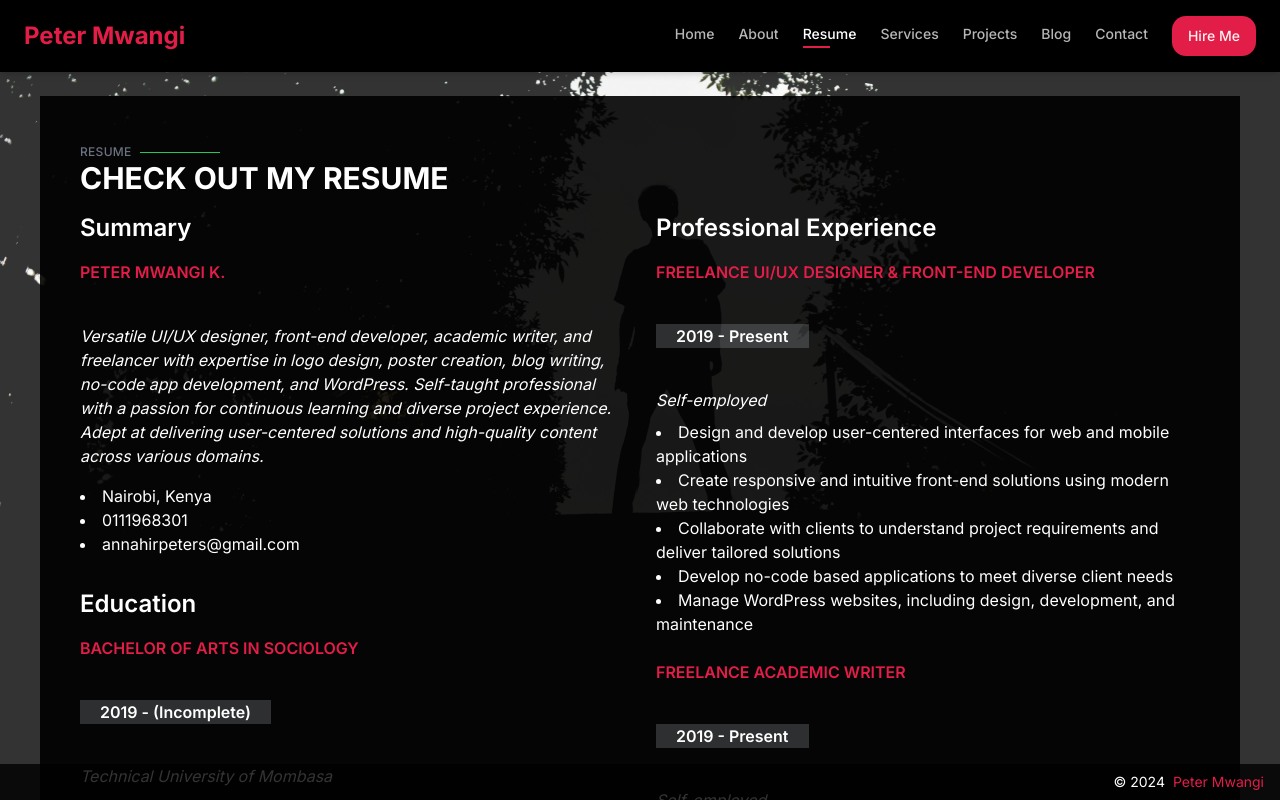
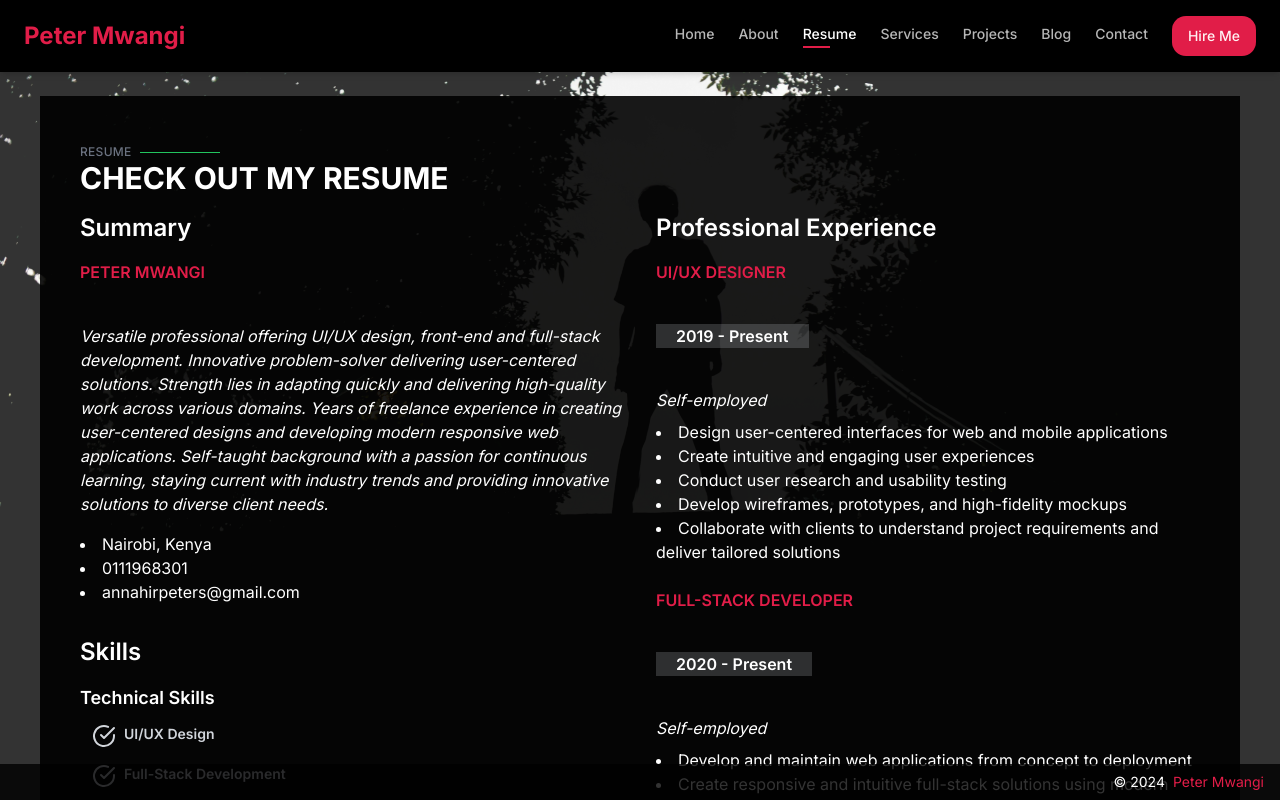
Before and after one commit to Peterkaranjamwangi/portfolio, a Next.js app: page /resume in a window 1280 px wide. Built offline with nearby package versions, Linux system fonts and the light colour scheme.

Commit message:
Content Updates

```diff
--- a/app/about/Main.tsx
+++ b/app/about/Main.tsx
@@ -18,11 +18,12 @@ export default function Main() {
 
         <div className="lg:w-2/3 lg:pl-12" data-aos="fade-left">
           <h3 className="text-2xl font-semibold mb-4 text-primary">
-            UI/UX Designer, Front-End Developer & Academic Writer
+            UI/UX Designer | Full-Stack Developer | Graphic Designer
           </h3>
           <p className="italic mb-6 text-gray-300">
-            Versatile professional with expertise in UI/UX design, front-end
-            development, and academic writing. Passionate about creating
+            Innovative problem-solver delivering user-centered solutions.
+            Versatile professional with expertise in UI/UX design, full-stack
+            development, and graphic design. Passionate about creating
             responsive, user-centric web applications and impactful digital
             experiences.
           </p>
@@ -32,12 +33,18 @@ export default function Main() {
               <li className="flex items-center">
                 <ChevronRight className="mr-2 text-green-500" />
                 <strong className="mr-2">Website:</strong>
-                <span>www.example.com</span>
+                <a
+                  href="http://petermwangi.vercel.app"
+                  target="_blank"
+                  className="text-primary underline "
+                >
+                  petermwangi.vercel.app
+                </a>
               </li>
               <li className="flex items-center">
                 <ChevronRight className="mr-2 text-green-500" />
                 <strong className="mr-2">Phone:</strong>
-                <span>(Your phone number)</span>
+                <span>0111968301</span>
               </li>
               <li className="flex items-center">
                 <ChevronRight className="mr-2 text-green-500" />
@@ -61,13 +68,15 @@ export default function Main() {
           </div>
 
           <p className="text-gray-300">
-            As a self-taught front-end developer since 2019, I specialize in
-            React, Next.js, TypeScript, and Tailwind CSS. My expertise extends
-            to Bootstrap, responsive design, and UI/UX principles. I am
-            proficient in creating user-centered web applications, from concept
-            to deployment. Additionally, I have skills in academic writing, logo
-            design, and no-code solutions, allowing me to offer versatile
-            digital services.
+            With years of freelance experience, I've honed my skills in creating
+            user-centered designs and developing modern responsive web
+            applications. My strength lies in adapting quickly and delivering
+            high-quality work across various domains. As a self-taught
+            professional with a passion for continuous learning, I stay current
+            with industry trends and provide innovative solutions to diverse
+            client needs. My expertise spans UI/UX design, full-stack
+            development, and graphic design, allowing me to offer comprehensive
+            digital services from concept to deployment.
           </p>
         </div>
       </div>
--- a/app/resume/page.tsx
+++ b/app/resume/page.tsx
@@ -1,7 +1,11 @@
 import React from "react";
 import InnerLayout from "@/components/InnerLayout";
 import PageTitle from "@/components/PageTitle";
-import { resumeData } from "@/constants/constants";
+import {
+  SoftskillsData,
+  TechnicalskillsData,
+  resumeData,
+} from "@/constants/constants";
 import { CircleCheckBig } from "lucide-react";
 
 export default function ResumePage() {
@@ -23,30 +27,17 @@ export default function ResumePage() {
             </ul>
           </div>
 
-          <h3 className="text-2xl font-semibold mb-4">Education</h3>
-          {resumeData.education.map((edu, index) => (
-            <div key={index} className="mb-6">
-              <h4 className="line-height-18 text-18 font-semibold uppercase text-primary mb-10">
-                {edu.degree}
-              </h4>
-              <h5 className="text-16 bg-gray-300/20 px-5 py-15 inline-block font-semibold mb-10">
-                {edu.date}
-              </h5>
-              <p className="italic">{edu.institution}</p>
-            </div>
-          ))}
-
           <h3 className="text-2xl font-semibold mb-4 mt-8">Skills</h3>
           <div className="mb-6">
             <h4 className="text-lg font-semibold mb-2">Technical Skills</h4>
             <div className="flex flex-col flex-wrap gap-2">
-              {resumeData.skills.technical.map((skill, index) => (
+              {TechnicalskillsData.map((skill, index) => (
                 <span
                   key={index}
                   className="flex gap-2  px-3 py-1 text-sm font-semibold text-gray-300"
                 >
                   <CircleCheckBig />
-                  {skill}
+                  {skill.label}
                 </span>
               ))}
             </div>
@@ -54,13 +45,13 @@ export default function ResumePage() {
           <div className="mb-6">
             <h4 className="text-lg font-semibold mb-2">Soft Skills</h4>
             <div className="flex flex-col flex-wrap gap-2">
-              {resumeData.skills.soft.map((skill, index) => (
+              {SoftskillsData.map((skill, index) => (
                 <span
                   key={index}
                   className="flex gap-2 px-3 py-1 text-sm font-semibold text-gray-300"
                 >
                   <CircleCheckBig />
-                  {skill}
+                  {skill.label}
                 </span>
               ))}
             </div>
--- a/components/SocialMedia.tsx
+++ b/components/SocialMedia.tsx
@@ -10,7 +10,7 @@ const SocialMedia = () => {
             <a
               href={item.info}
               target="_blank"
-              className="inline-block rounded-md bg-gray-700 hover:bg-red-700 animate-pulse p-2 text-primary"
+              className="inline-block rounded-md bg-gray-700 hover:bg-primary hover:text-white p-2 text-primary"
             >
               {React.createElement(item.icon, { className: "w-4 h-4" })}
             </a>
--- a/constants/constants.ts
+++ b/constants/constants.ts
@@ -2,24 +2,41 @@ import {
   FaGithub,
   FaTwitter,
   FaLinkedin,
-  FaNodeJs,
-  FaCode,
-  FaPaintBrush,
   FaBook,
-  FaChartLine,
   FaLightbulb,
   FaGlobe,
   FaChess,
-  FaMusic,
   FaRobot,
   FaBrain,
-  FaMountain,
   FaNetworkWired,
+  FaLayerGroup,
+  FaMobileAlt,
+  FaPuzzlePiece,
+  FaSitemap,
+  FaGit,
 } from "react-icons/fa";
+import { VscLightbulbSparkle } from "react-icons/vsc";
+import {
+  Code,
+  Palette,
+  Smartphone,
+  ShoppingCart,
+  FileCode,
+  Zap,
+  Users,
+  LayoutIcon,
+  BrainCircuit,
+  Handshake,
+} from "lucide-react";
 
-import { FcAbout, FcServices } from "react-icons/fc";
+import { RiFolderSettingsLine } from "react-icons/ri";
+import { TbEyeSearch, TbSeo } from "react-icons/tb";
+
+import { FcAbout, FcServices, FcOvertime } from "react-icons/fc";
 import { GoProjectSymlink } from "react-icons/go";
 import { GrContact } from "react-icons/gr";
+import { PiUserFocusBold } from "react-icons/pi";
+
 import {
   SiBootstrap,
   SiTailwindcss,
@@ -28,8 +45,6 @@ import {
   SiReact,
   SiNextdotjs,
   SiTypescript,
-  SiStyledcomponents,
-  SiRedux,
   SiGit,
   SiDocker,
   SiMongodb,
@@ -49,7 +64,6 @@ import {
   BiShieldAlt,
   BiRocket,
 } from "react-icons/bi";
-import { MdLibraryBooks } from "react-icons/md";
 import { FaWhatsapp } from "react-icons/fa6";
 
 export const CONNECT_DATA = [
@@ -83,36 +97,16 @@ export const CONNECT_DATA = [
 
 export const interestsData = [
   {
-    label: "Programming",
-    icon: FaCode,
-  },
-  {
-    label: "Design",
-    icon: FaPaintBrush,
+    label: "Full-Stack Development",
+    icon: FaLayerGroup,
   },
   {
     label: "Research",
     icon: FaBook,
   },
   {
-    label: "Data Analysis",
-    icon: FaChartLine,
-  },
-  {
-    label: "Innovation",
-    icon: FaLightbulb,
-  },
-  {
-    label: "Technology Trends",
-    icon: FaGlobe,
-  },
-  {
     label: "Strategic Games",
     icon: FaChess,
-  },
-  {
-    label: "Music",
-    icon: FaMusic,
   },
   {
     label: "Artificial Intelligence",
@@ -123,12 +117,28 @@ export const interestsData = [
     icon: FaBrain,
   },
   {
-    label: "Problem Solving",
-    icon: FaMountain,
+    label: "Network Architecture",
+    icon: FaNetworkWired,
   },
   {
-    label: "Network Architecture",
-    icon: FaNetworkWired,
+    label: "Technology Trends",
+    icon: FaGlobe,
+  },
+  {
+    label: "Innovation",
+    icon: FaLightbulb,
+  },
+  {
+    label: "Problem Solving",
+    icon: FaPuzzlePiece,
+  },
+  {
+    label: "Responsive Design",
+    icon: FaMobileAlt,
+  },
+  {
+    label: "Design Systems",
+    icon: FaSitemap,
   },
 ];
 export const TABS = [
@@ -140,87 +150,94 @@ export const TABS = [
 
 export const SERVICES = [
   {
+    name: "UI/UX Design",
+    icon: BiShapePolygon,
+    description:
+      "Creating intuitive and visually appealing user interfaces with a focus on user experience, accessibility, and seamless navigation. Delivering user-centered solutions that enhance engagement and satisfaction.",
+  },
+  {
+    name: "Full-Stack Development",
+    icon: BiCode,
+    description:
+      "Comprehensive development of web applications, covering both front-end and back-end aspects. Utilizing modern technologies to create robust, scalable, and efficient solutions tailored to unique business requirements.",
+  },
+  {
+    name: "Graphic Design",
+    icon: BiPalette,
+    description:
+      "Crafting visually striking designs that effectively communicate brand identity across various mediums. From logos to marketing materials, creating cohesive visual experiences that resonate with target audiences.",
+  },
+  {
     name: "Custom Website Design",
     icon: BiPalette,
     description:
-      "Tailored website designs reflecting brand identity, user experience, and industry standards for optimal engagement.",
+      "Tailored website designs reflecting brand identity, user experience, and industry standards for optimal engagement. Adapting quickly to diverse client needs and delivering high-quality work.",
   },
   {
     name: "Responsive Development",
     icon: BiMobileAlt,
     description:
-      "Developing websites with fluid layouts, ensuring seamless user experience across various devices and screen sizes.",
+      "Developing modern responsive web applications with fluid layouts, ensuring seamless user experience across various devices and screen sizes.",
   },
   {
     name: "E-commerce Solutions",
     icon: BiCartAlt,
     description:
-      "Building online stores with intuitive interfaces, secure payment gateways, and customizable features for efficient transactions.",
+      "Building online stores with intuitive interfaces, secure payment gateways, and customizable features for efficient transactions. Optimizing user flow to enhance conversion rates.",
   },
   {
     name: "CMS Integration",
     icon: BiEdit,
     description:
-      "Integrating content management systems for easy website management, updates, and content publishing.",
+      "Integrating content management systems for easy website management, updates, and content publishing. Empowering clients to maintain their digital presence efficiently.",
   },
   {
     name: "SEO Optimization",
     icon: BiSearchAlt2,
     description:
-      "Implementing strategies to improve website visibility, attract organic traffic, and enhance search engine ranking.",
-  },
-  {
-    name: "Custom Web Applications",
-    icon: BiCode,
-    description:
-      "Developing bespoke web applications tailored to unique business requirements and user needs for optimal functionality.",
+      "Implementing strategies to improve website visibility, attract organic traffic, and enhance search engine ranking. Staying current with industry trends to provide innovative solutions.",
   },
   {
     name: "Maintenance & Support",
     icon: BiWrench,
     description:
-      "Providing ongoing maintenance, timely updates, and dedicated support to ensure website performance and security.",
-  },
-  {
-    name: "UI/UX Design",
-    icon: BiShapePolygon,
-    description:
-      "Designing intuitive user interfaces with a focus on user experience, accessibility, and seamless navigation.",
+      "Providing ongoing maintenance, timely updates, and dedicated support to ensure website performance and security. Offering flexible solutions to meet diverse client needs.",
   },
   {
     name: "Website Security",
     icon: BiShieldAlt,
     description:
-      "Implementing robust security measures to safeguard websites from cyber threats, data breaches, and malicious attacks.",
+      "Implementing robust security measures to safeguard websites from cyber threats, data breaches, and malicious attacks. Ensuring client and user data protection.",
   },
   {
     name: "Performance Optimization",
     icon: BiRocket,
     description:
-      "Enhancing website speed, performance, and loading times for improved user experience and search engine ranking.",
-  },
-  {
-    name: "Academic Writing",
-    icon: MdLibraryBooks,
-    description:
-      "Professionally crafted academic content adhering to rigorous research standards, citation styles, and academic conventions for scholarly publications and presentations.",
+      "Enhancing website speed, performance, and loading times for improved user experience and search engine ranking. Utilizing industry best practices for optimal results.",
   },
 ];
 
-export const skillsData = [
-  { label: "Academic Writing", value: 100 },
-  { label: "UI/UX Design", value: 96 },
-  { label: "Web Development", value: 96 },
-  { label: "Software Development", value: 95 },
-  { label: "Frontend Development ", value: 100 },
-  { label: "Backend Development ", value: 90 },
-  { label: "Version Control (Git)", value: 100 },
-  { label: "Problem-solving", value: 90 },
-  { label: "Research Skills", value: 90 },
-  { label: "Critical Thinking", value: 90 },
-  { label: "Project Management", value: 85 },
+export const TechnicalskillsData = [
+  { label: "UI/UX Design", icon: Palette },
+  { label: "Full-Stack Development", icon: Code },
+  { label: "Graphic Design", icon: Smartphone },
+  { label: "Responsive Web Design", icon: LayoutIcon },
+  { label: "Version Control (Git)", icon: FaGit },
+  { label: "E-commerce Development", icon: ShoppingCart },
+  { label: "CMS Integration", icon: FileCode },
+  { label: "SEO Optimization", icon: TbSeo },
+  { label: "Performance Optimization", icon: Zap },
 ];
-
+export const SoftskillsData = [
+  { label: "Problem-solving", icon: BrainCircuit },
+  { label: "Effective Communication", icon: Handshake },
+  { label: "Collaboration", icon: Users },
+  { label: "Time Management", icon: FcOvertime },
+  { label: "Critical Thinking", icon: VscLightbulbSparkle },
+  { label: "User-Centered Approach", icon: PiUserFocusBold },
+  { label: "Project Management", icon: RiFolderSettingsLine },
+  { label: "Attention to Detail", icon: TbEyeSearch },
+];
 export const LINKS = [
   { href: "/", label: "Home" },
   { href: "/about", label: "About" },
@@ -317,7 +334,7 @@ export const projects = [
   {
     name: "Estien Management System",
     shortDescription:
-      "A comprehensive management system for a cryptocurrency investment firm in Kenya. Includes user and admin dashboards, allowing seamless management of users, investments, and returns. Built for efficiency and scalability.",
+      "A comprehensive management system for a cryptocurrency investment firm in Kenya. Includes user and admin dashboards, allowing seamless management of users, investments, and returns.",
     image: "/estien.png",
     github: "https://github.com/karanjaupwork/estien",
     link: "https://estien.vercel.app/",
@@ -392,72 +409,51 @@ export const projects = [
     stack: ["React", "Tailwind CSS", "vite"],
   },
 ];
+
 export const resumeData = {
   summary: {
-    name: "Peter Mwangi K.",
+    name: "Peter Mwangi",
     description:
-      "Versatile UI/UX designer, front-end developer, academic writer, and freelancer with expertise in logo design, poster creation, blog writing, no-code app development, and WordPress. Self-taught professional with a passion for continuous learning and diverse project experience. Adept at delivering user-centered solutions and high-quality content across various domains.",
+      "Versatile professional offering UI/UX design, front-end and full-stack development. Innovative problem-solver delivering user-centered solutions. Strength lies in adapting quickly and delivering high-quality work across various domains. Years of freelance experience in creating user-centered designs and developing modern responsive web applications. Self-taught background with a passion for continuous learning, staying current with industry trends and providing innovative solutions to diverse client needs.",
     address: "Nairobi, Kenya",
     phone: "0111968301",
     email: "annahirpeters@gmail.com",
   },
-  skills: {
-    technical: [
-      "UI/UX Design",
-      "React",
-      "JavaScript",
-      "CSS",
-      "WordPress",
-      "No-code Development",
-    ],
-    soft: [
-      "Communication",
-      "Problem Solving",
-      "Time Management",
-      "Adaptability",
-      "Client Relations",
-    ],
-  },
-  education: [
-    {
-      institution: "Technical University of Mombasa",
-      degree: "Bachelor of Arts in Sociology",
-      date: "2019 - (Incomplete)",
-    },
-  ],
   experience: [
     {
-      title: "Freelance UI/UX Designer & Front-End Developer",
+      title: "UI/UX Designer",
       date: "2019 - Present",
       company: "Self-employed",
       responsibilities: [
-        "Design and develop user-centered interfaces for web and mobile applications",
-        "Create responsive and intuitive front-end solutions using modern web technologies",
+        "Design user-centered interfaces for web and mobile applications",
+        "Create intuitive and engaging user experiences",
+        "Conduct user research and usability testing",
+        "Develop wireframes, prototypes, and high-fidelity mockups",
         "Collaborate with clients to understand project requirements and deliver tailored solutions",
-        "Develop no-code based applications to meet diverse client needs",
-        "Manage WordPress websites, including design, development, and maintenance",
       ],
     },
     {
-      title: "Freelance Academic Writer",
-      date: "2019 - Present",
+      title: "Full-Stack Developer",
+      date: "2020 - Present",
       company: "Self-employed",
       responsibilities: [
-        "Produce high-quality academic content across various subjects and disciplines",
-        "Conduct thorough research and analysis to support written work",
-        "Adhere to specific formatting and citation styles as required",
-        "Meet tight deadlines while maintaining attention to detail and accuracy",
+        "Develop and maintain web applications from concept to deployment",
+        "Create responsive and intuitive full-stack solutions using modern web technologies",
+        "Implement server-side logic and integrate with databases",
+        "Optimize applications for maximum speed and scalability",
+        "Collaborate with cross-functional teams to define and develop new features",
       ],
     },
     {
-      title: "Freelance Graphic Designer",
+      title: "Graphic Designer",
       date: "2019 - Present",
       company: "Self-employed",
       responsibilities: [
         "Design engaging logos that effectively represent client brands",
-        "Create eye-catching posters for various events and promotional campaigns",
-        "Develop visually appealing graphics for social media and digital marketing",
+        "Create eye-catching graphics for various digital and print media",
+        "Develop visually appealing designs for web and mobile applications",
         "Collaborate with clients to understand their vision and translate it into design concepts",
+        "Ensure consistent branding across various platforms and mediums",
       ],
     },
     {
@@ -474,7 +470,8 @@ export const resumeData = {
   ],
   additionalInfo: [
     "Self-taught professional with a commitment to continuous learning and skill development",
-    "Proven ability to manage multiple projects and meet deadlines in a fast-paced environment",
-    "Strong portfolio demonstrating diverse range of successful projects across various domains",
+    "Proven ability to adapt quickly and deliver high-quality work across various domains",
+    "Strong portfolio demonstrating diverse range of successful projects in UI/UX design, full-stack development, and graphic design",
+    "Passion for staying current with industry trends and providing innovative solutions",
   ],
 };
```
Also changed, not shown: app/about/Skills.tsx (+40 -37 lines).
